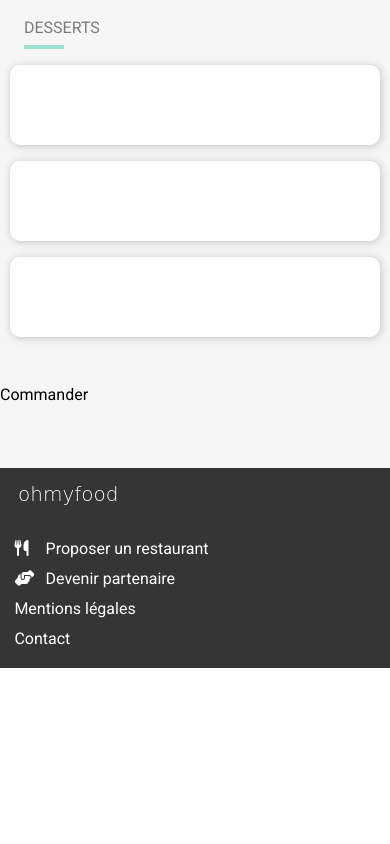
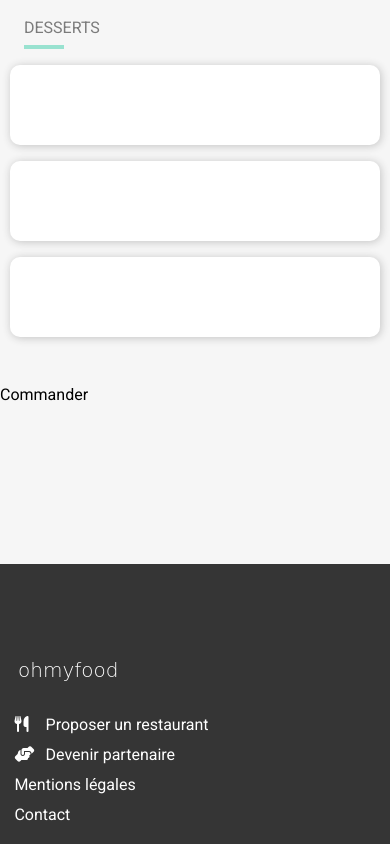
Before and after one commit to Smilodon83/ohmyfood, a website: page pages/page vierge.html in a window 390 px wide. Shown: the part 802-1646 px from the top of the page. Before the commit the page ends 1470 px from the top, so only its background shows below. Drawn offline with Linux system fonts and the light colour scheme; a web font is replaced by a local one.

Commit message:
Correction du dépassement de menu en mode tablette

```diff
--- a/sass/layout/_footer.scss
+++ b/sass/layout/_footer.scss
@@ -1,5 +1,6 @@
 footer {
-
+    // margin-top: 50px;
+    padding-top: 80px ;
     background-color: #353535;
     text-decoration: none;
     color: white;
--- a/sass/pages/_restaurants.scss
+++ b/sass/pages/_restaurants.scss
@@ -9,14 +9,13 @@ main {
 
     }
 }
-
 .menu{
     z-index: 1;
     margin-top: -3em;
     width: 100%;
     background-color: #f6f6f6;
     border-radius: 35px 35px 0 0;
-    padding-bottom: 4em;
+    padding-bottom: 10em;
     &__titre{
         display: flex;
         align-items: center;
@@ -165,7 +164,7 @@ main {
 
         & .container {
             margin: 3em auto;
-            width: 40%;
+            width: 33%;
         }
    }
 }
```
Also changed, not shown: package.json (+5 -2 lines), css/prefixed/style.css, css/style.css, 3 other files.
